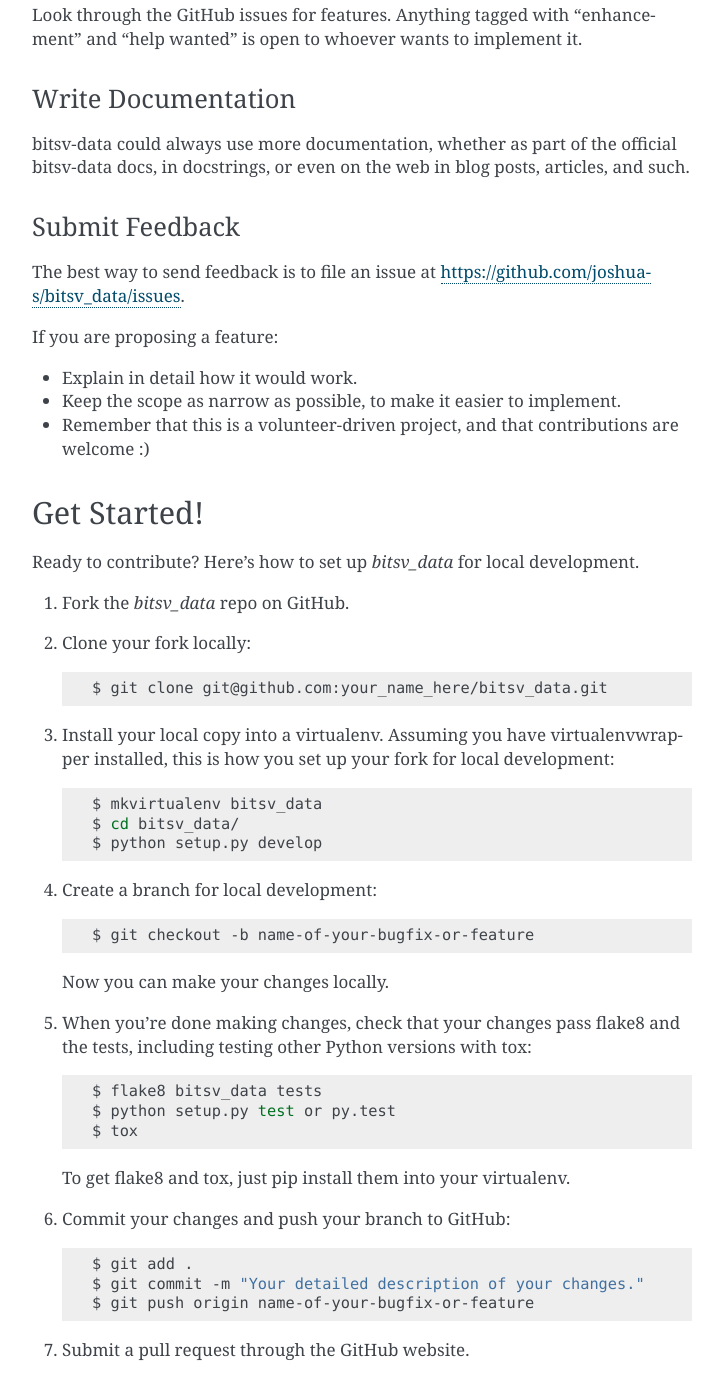
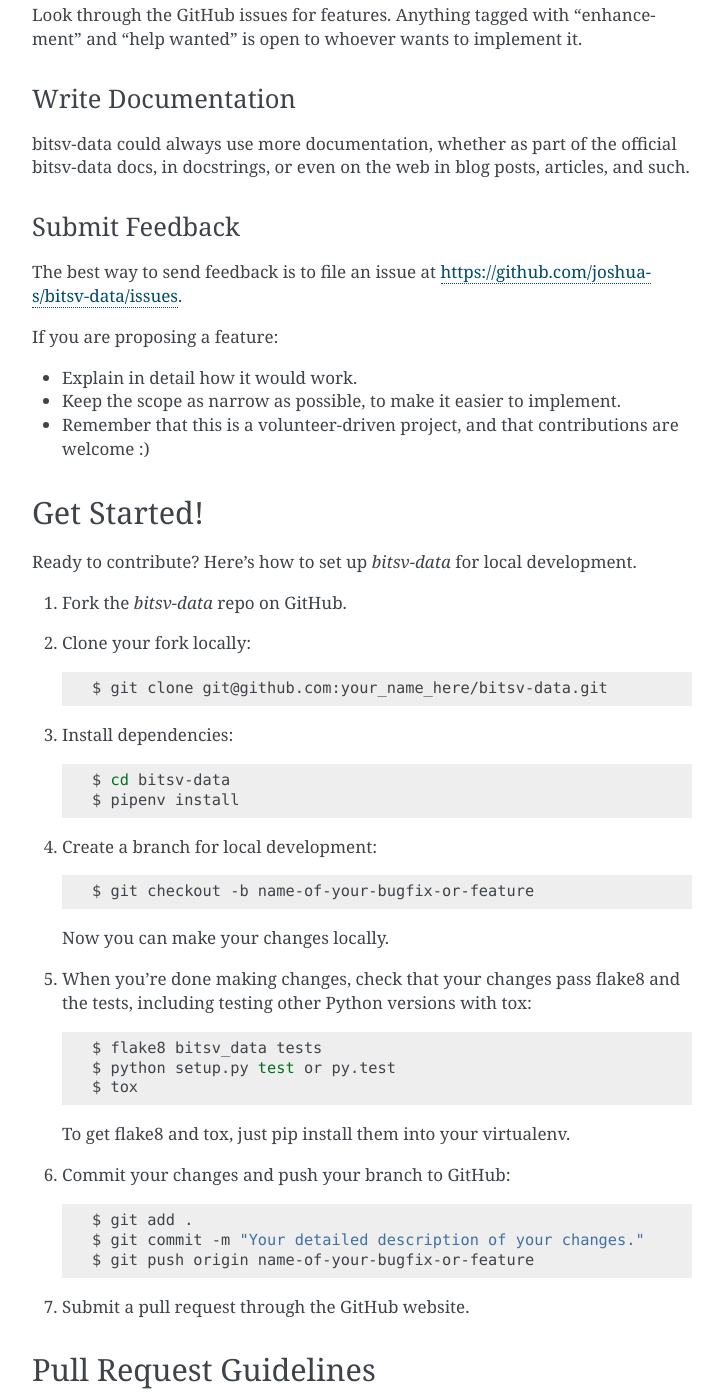
Before and after one commit to ferndot/bitsv-data, a Sphinx documentation site: the page built from docs/contributing.rst, in a window 1280 px wide and 1400 px high, scrolled down 704 px. Shown: the whole window, without its empty margins (388-1111 px from the left). Built offline with Sphinx 7.4.7, drawn with Linux system fonts in a browser that asks for light colours; pages that are not in the unit, such as notebooks, are missing from menus; some of the changed text lies outside the part shown.

Commit message:
Initial code dump

```diff
--- a/CONTRIBUTING.rst
+++ b/CONTRIBUTING.rst
@@ -15,7 +15,7 @@
 Report Bugs
 ~~~~~~~~~~~
 
-Report bugs at https://github.com/joshua-s/bitsv_data/issues.
+Report bugs at https://github.com/joshua-s/bitsv-data/issues.
 
 If you are reporting a bug, please include:
 
@@ -45,7 +45,7 @@
 Submit Feedback
 ~~~~~~~~~~~~~~~
 
-The best way to send feedback is to file an issue at https://github.com/joshua-s/bitsv_data/issues.
+The best way to send feedback is to file an issue at https://github.com/joshua-s/bitsv-data/issues.
 
 If you are proposing a feature:
 
@@ -57,18 +57,17 @@
 Get Started!
 ------------
 
-Ready to contribute? Here's how to set up `bitsv_data` for local development.
+Ready to contribute? Here's how to set up `bitsv-data` for local development.
 
-1. Fork the `bitsv_data` repo on GitHub.
+1. Fork the `bitsv-data` repo on GitHub.
 2. Clone your fork locally::
 
-    $ git clone git@github.com:your_name_here/bitsv_data.git
+    $ git clone git@github.com:your_name_here/bitsv-data.git
 
-3. Install your local copy into a virtualenv. Assuming you have virtualenvwrapper installed, this is how you set up your fork for local development::
+3. Install dependencies::
 
-    $ mkvirtualenv bitsv_data
-    $ cd bitsv_data/
-    $ python setup.py develop
+    $ cd bitsv-data
+    $ pipenv install
 
 4. Create a branch for local development::
 
@@ -103,7 +102,7 @@
    your new functionality into a function with a docstring, and add the
    feature to the list in README.rst.
 3. The pull request should work for Python 2.7, 3.4, 3.5 and 3.6, and for PyPy. Check
-   https://travis-ci.org/joshua-s/bitsv_data/pull_requests
+   https://travis-ci.org/joshua-s/bitsv-data/pull_requests
    and make sure that the tests pass for all supported Python versions.
 
 Tips
--- a/bitsv_data/__init__.py
+++ b/bitsv_data/__init__.py
@@ -5,3 +5,6 @@
 __author__ = """Joshua Smith"""
 __email__ = 'josh@joshsmith.codes'
 __version__ = '0.1.0'
+
+
+from .blockchain import store_data, load_data
--- a/setup.py
+++ b/setup.py
@@ -44,7 +44,7 @@
     setup_requires=setup_requirements,
     test_suite='tests',
     tests_require=test_requirements,
-    url='https://github.com/joshua-s/bitsv_data',
+    url='https://github.com/joshua-s/bitsv-data',
     version='0.1.0',
     zip_safe=False,
 )
```
Also changed, not shown: README.rst (+6 -6 lines), docs/installation.rst (+5 -5 lines), .travis.yml, 3 other files.
